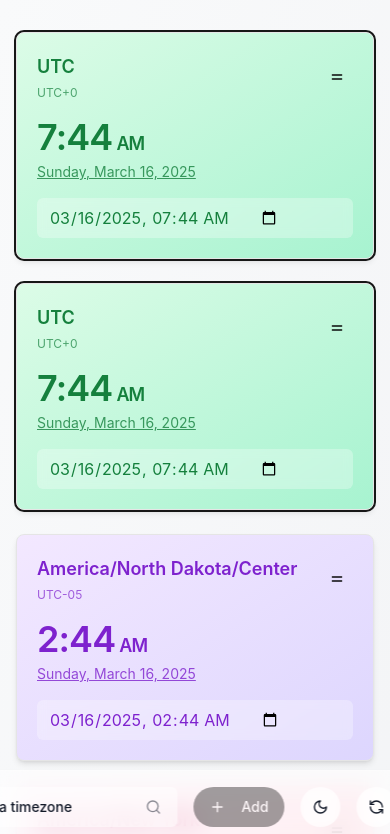
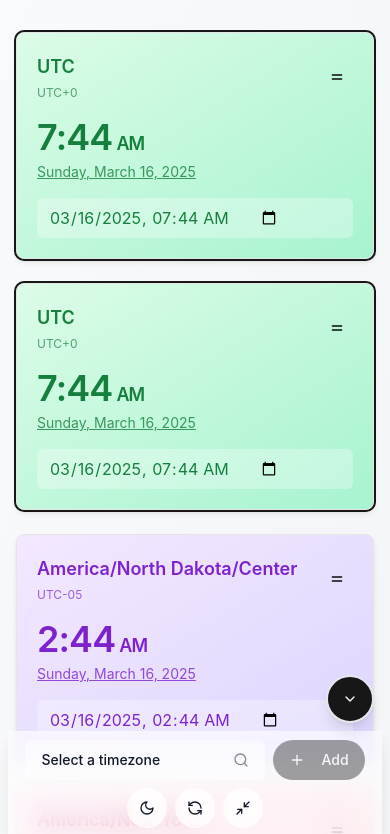
Before and after one commit to ShrihariMohan/timezone-app, a Next.js app: page / in a window 390 px wide. Shown: the top 834 px of the page. Built offline with nearby package versions, Linux system fonts and the light colour scheme.

Commit message:
Improve mobile toolbar layout

```diff
--- a/app/page.tsx
+++ b/app/page.tsx
@@ -265,14 +265,14 @@ export default function TimezoneApp() {
         </div> */}
 
         {/* Floating Glassmorphism Toolbar */}
-        <div className="fixed bottom-0  sm:bottom-8 left-1/2 transform -translate-x-1/2 z-10 ">
+        <div className="fixed bottom-0 left-0 w-full sm:w-auto sm:bottom-8 sm:left-1/2 sm:-translate-x-1/2 z-10 p-2">
           <div
             className={cn(
               "transition-all duration-300 ease-in-out",
-              showToolbar ? "opacity-100 translate-y-0" : "opacity-0 translate-y-10 pointer-events-none",
+              showToolbar ? "opacity-100 translate-y-0" : "opacity-0 translate-y-full pointer-events-none",
             )}
           >
-            <div className="flex items-center gap-4 p-4 sm:rounded-full backdrop-blur-md bg-background/60 border border-background/20 shadow-lg">
+            <div className="flex flex-wrap justify-center items-center gap-2 sm:gap-4 p-2 sm:p-4 sm:rounded-full backdrop-blur-md bg-background/60 border-t sm:border border-background/20 shadow-lg">
               <Popover open={popoverOpen} onOpenChange={setPopoverOpen}>
                 <PopoverTrigger asChild>
                   <Button
@@ -361,7 +361,7 @@ export default function TimezoneApp() {
             size="sm"
             onClick={toggleToolbar}
             className={cn(
-              "invisible sm:visible absolute -bottom-11 left-1/2 transform -translate-x-1/2 rounded-full w-12 h-12 p-0",
+              "absolute -top-12 right-4 sm:-bottom-11 sm:left-1/2 sm:-translate-x-1/2 rounded-full w-12 h-12 p-0",
               "shadow-lg border-2",
               darkMode ? "border-gray-700" : "border-gray-200",
 
```
